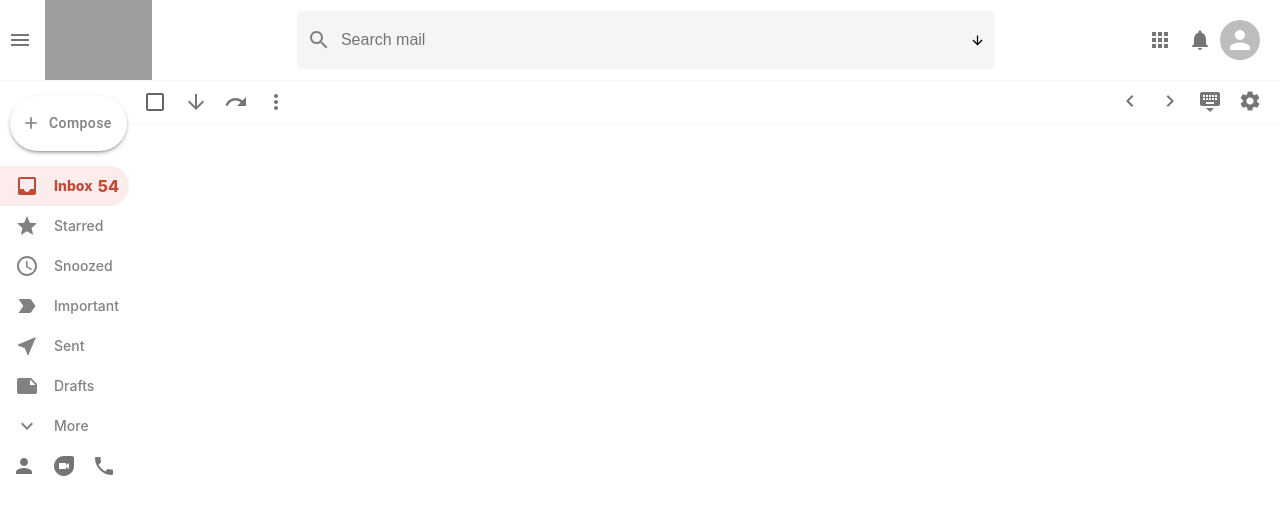
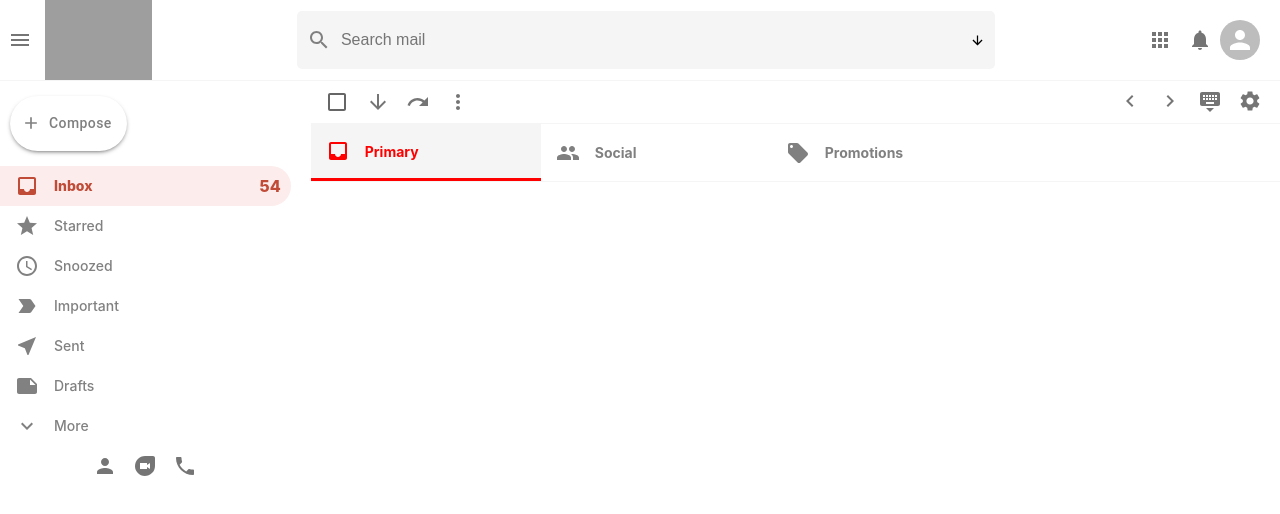
Before and after one commit to mouradchaker/gmail-clone, a React (Create React App) app: page / in a window 1280 px wide. Shown: the top 514 px of the page. Built offline with nearby package versions, Linux system fonts and the light colour scheme; grey boxes are pictures that could not be loaded.

Commit message:
emailList-section

```diff
--- a/src/component/EmailList/EmailList.css
+++ b/src/component/EmailList/EmailList.css
@@ -14,3 +14,12 @@
   padding-right: 10px;
   padding-left: 5px;
 }
+
+.emailList__sections {
+  position: sticky;
+  top: 0;
+  display: flex;
+  border-bottom: 1px solid whitesmoke;
+  background-color: white;
+  z-index: 999;
+}
--- a/src/component/EmailList/EmailList.js
+++ b/src/component/EmailList/EmailList.js
@@ -8,6 +8,10 @@
 import ChevronRightIcon from "@mui/icons-material/ChevronRight";
 import KeyboardHideIcon from "@mui/icons-material/KeyboardHide";
 import SettingsIcon from "@mui/icons-material/Settings";
+import InboxIcon from "@mui/icons-material/Inbox";
+import PeopleIcon from "@mui/icons-material/People";
+import LocalOfferIcon from "@mui/icons-material/LocalOffer";
+import Section from "../Section/Section";
 
 function EmailList() {
   return (
@@ -42,6 +46,12 @@
           </IconButton>
         </div>
       </div>
+
+      <div className="emailList__sections">
+        <Section Icon={InboxIcon} title="Primary" color="red" selected />
+        <Section Icon={PeopleIcon} title="Social" color="#1A73E8" />
+        <Section Icon={LocalOfferIcon} title="Promotions" color="green" />
+      </div>
     </div>
   );
 }
--- /dev/null
+++ b/src/component/Section/Section.css
@@ -0,0 +1,25 @@
+.section {
+  display: flex;
+  align-items: center;
+  border-bottom-width: 2px;
+  padding: 15px;
+  min-width: 200px;
+  cursor: pointer;
+  color: gray;
+  border-width: 0 !important;
+}
+
+.section:hover {
+  background-color: whitesmoke;
+  border-width: 3px !important;
+}
+
+.section--selected {
+  background-color: whitesmoke;
+  border-width: 3px !important;
+}
+
+.section > h4 {
+  font-size: 14px;
+  margin-left: 15px;
+}
--- /dev/null
+++ b/src/component/Section/Section.js
@@ -0,0 +1,19 @@
+import React from "react";
+import "./Section.css";
+
+function Section({ Icon, title, color, selected }) {
+  return (
+    <div
+      className={`section ${selected && "section--selected"}`}
+      style={{
+        borderBottom: `3px solid ${color}`,
+        color: `${selected && color}`,
+      }}
+    >
+      <Icon />
+      <h4>{title}</h4>
+    </div>
+  );
+}
+
+export default Section;
--- a/src/component/Sidebar/Sidebar.css
+++ b/src/component/Sidebar/Sidebar.css
@@ -1,3 +1,9 @@
+.sidebar {
+  flex: 0.3;
+  max-width: 300px;
+  padding-right: 20px;
+}
+
 .sidebar__compose {
   margin-top: 15px !important;
   margin-left: 10px !important;
```
